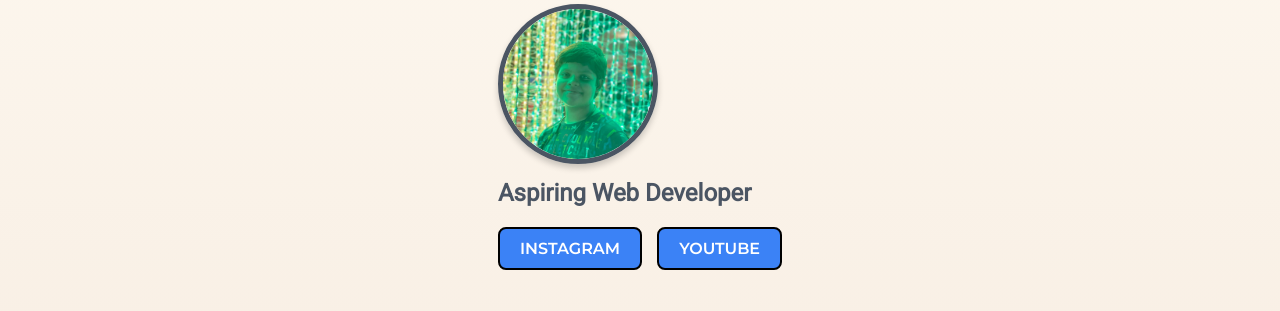
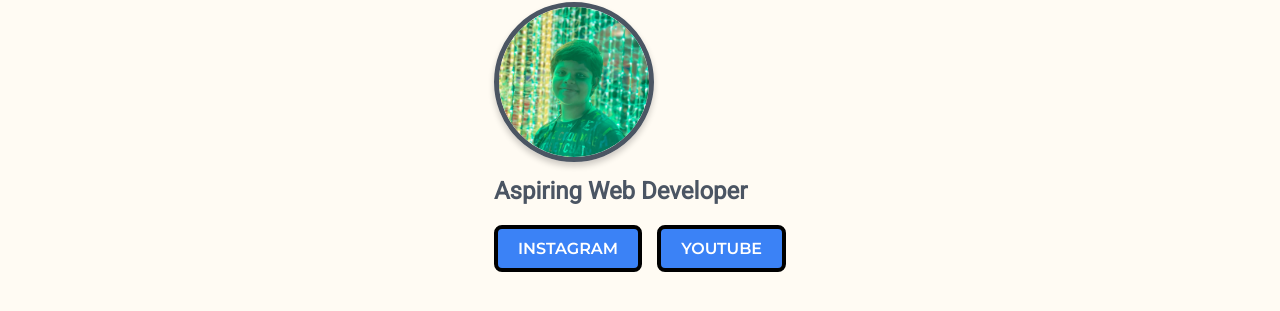
Before and after one commit to Coder-Cero/LInktree, a plain HTML site: page index.html in a window 1280 px wide. Shown: the part 319-630 px from the top of the page. Drawn offline with nearby package versions, Linux system fonts and the light colour scheme.

Commit message:
Update style.css

```diff
--- a/style.css
+++ b/style.css
@@ -1,6 +1,6 @@
 /* Body Styling */
 body {
-  background: linear-gradient(to bottom, #fffbf3, #f7ede2); /* Subtle gradient */
+  background-color: #fffbf3; /* Subtle gradient */
   font-family: 'Open Sans', sans-serif; /* Default font for body text */
   margin: 0;
   padding: 0;
@@ -38,7 +38,7 @@ body {
   font-family: 'Montserrat', sans-serif; /* Stylish font for buttons */
   background-color: #3b82f6; /* Vibrant Sky Blue */
   color: #ffffff; /* White text */
-  border: 2px solid black; /* Black border */
+  border: 4px solid black; /* Black border */
   padding: 10px 20px;
   border-radius: 8px;
   cursor: pointer;
@@ -51,8 +51,6 @@ body {
   background-color: #10b981; /* Electric Lime Green on hover */
   border-color: #10b981;
 }
-
-/* Image Styling */
 .image img {
   width: 150px; /* Set the width of the container */
   height: 150px; /* Set the height of the container (equal to width for a perfect circle) */
```
